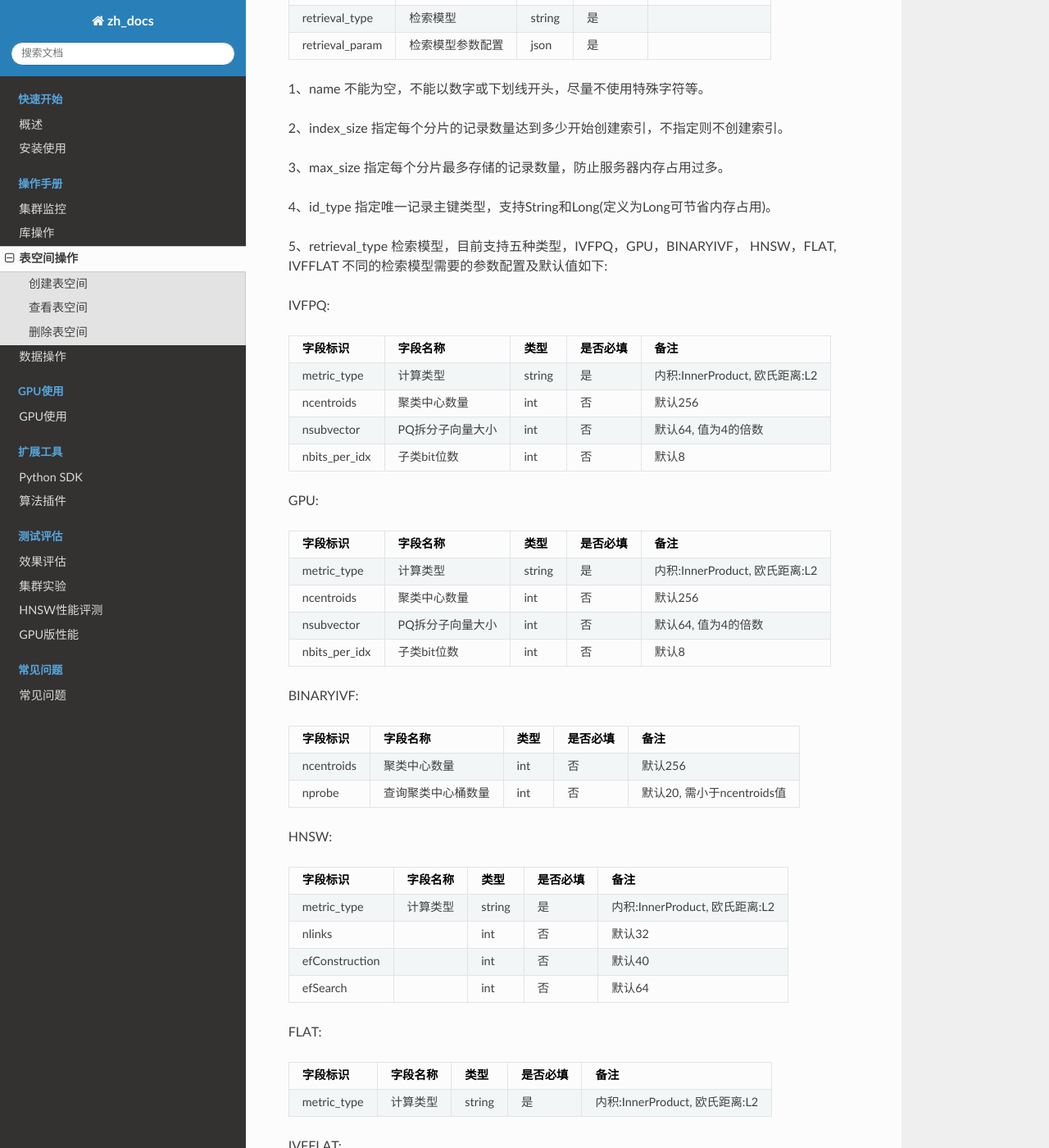
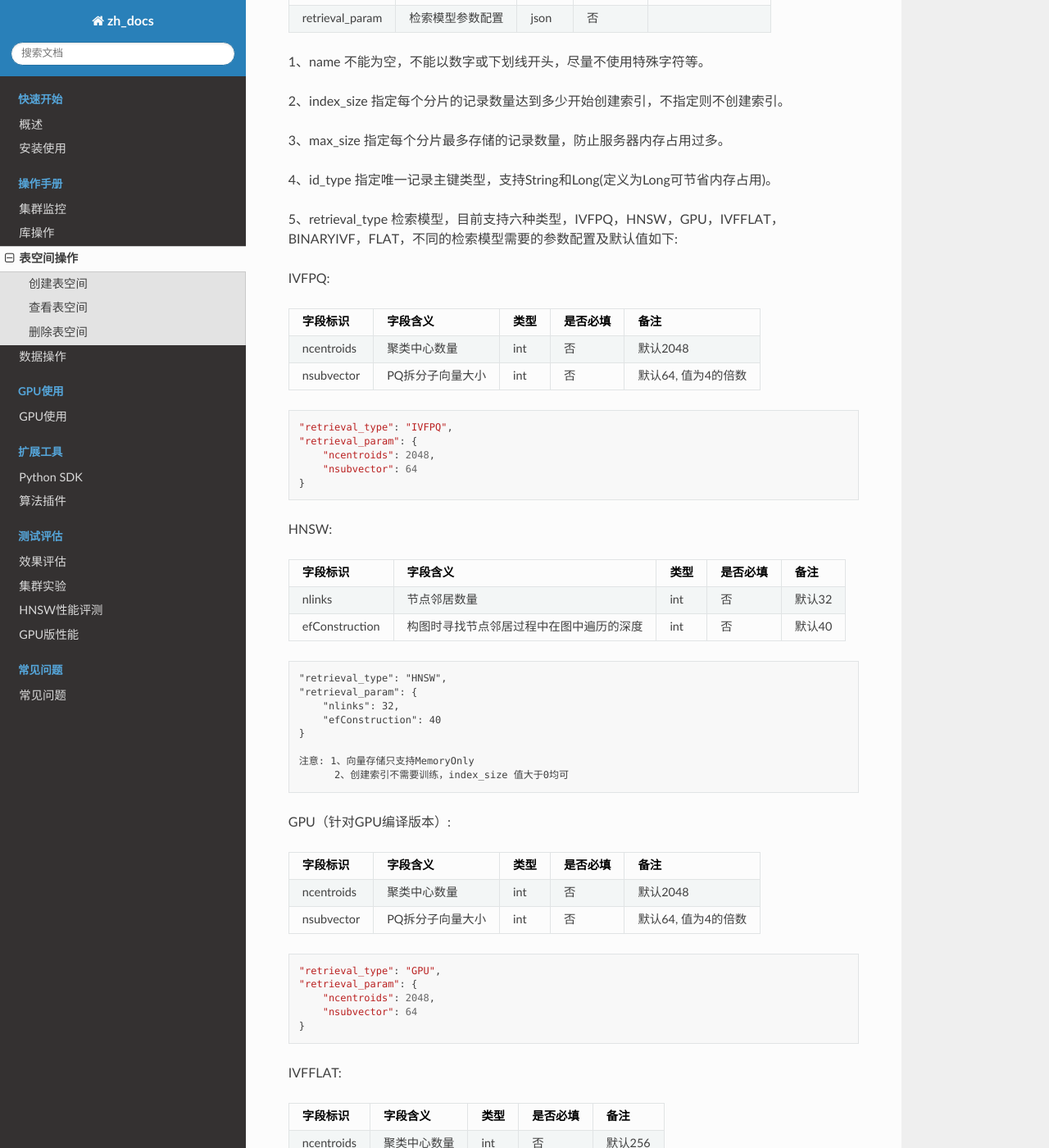
Before and after one commit to vearch/zh_docs, a Sphinx documentation site: the page built from docs/source/use_op/op_space.rst, in a window 1280 px wide and 1400 px high, scrolled down 1844 px. Shown: the whole window at 82% size. Built offline with Sphinx 7.4.7 and the Read the Docs theme 2.0.0, drawn with Linux system fonts in a browser that asks for light colours; pages that are not in the unit, such as notebooks, are missing from menus; some of the changed text lies outside the part shown.

Commit message:
change space param desc

```diff
--- a/docs/source/use_op/op_space.rst
+++ b/docs/source/use_op/op_space.rst
@@ -16,11 +16,9 @@ http://master_server代表master服务，$db_name是创建的库名, $space_name
       "engine": {
           "name": "gamma",
           "index_size": 70000,
-          "max_size": 10000000,
           "id_type": "String",
           "retrieval_type": "IVFPQ",
           "retrieval_param": {
-              "metric_type": "InnerProduct",
               "ncentroids": 256,
               "nsubvector": 32
           }
@@ -34,7 +32,7 @@ http://master_server代表master服务，$db_name是创建的库名, $space_name
           },
           "field3": {
               "type": "float",
-                  "index": true
+              "index": true
           },
           "field4": {
               "type": "string",
@@ -53,8 +50,11 @@ http://master_server代表master服务，$db_name是创建的库名, $space_name
           "field7": {
               "type": "vector",
               "dimension": 256,
-              "store_type": "MemoryOnly",
+              "format": "normalization",
+              "store_type": "RocksDB",
               "store_param": {
+                  "store_param": 2048,
+                  "compress": false
               }
           }
       }
@@ -65,7 +65,7 @@ http://master_server代表master服务，$db_name是创建的库名, $space_name
 参数说明:
 
 +-------------+---------------+---------------+----------+-----------------+
-|字段标识     |字段名称       |类型           |是否必填  |备注             |
+|字段标识     |字段含义       |类型           |是否必填  |备注             |
 +=============+===============+===============+==========+=================+
 |name         |空间名称       |string         |是        |                 |
 +-------------+---------------+---------------+----------+-----------------+
@@ -87,19 +87,17 @@ http://master_server代表master服务，$db_name是创建的库名, $space_name
 engine配置:
 
 +----------------+-----------------+---------------+----------+---------------------------------------+
-|字段标识        |字段名称         |类型           |是否必填  |备注                                   |
+|字段标识        |字段含义         |类型           |是否必填  |备注                                   |
 +================+=================+===============+==========+=======================================+
 |name            |引擎名称         |string         |是        |目前固定为gamma                        |
 +----------------+-----------------+---------------+----------+---------------------------------------+
 |index_size      |分片索引阀值     |int            |否        |                                       |
 +----------------+-----------------+---------------+----------+---------------------------------------+
-|max_size        |分片最大记录数量 |int            |否        |                                       |
-+----------------+-----------------+---------------+----------+---------------------------------------+
 |id_type         |唯一主键类型     |string         |否        |                                       |
 +----------------+-----------------+---------------+----------+---------------------------------------+
 |retrieval_type  |检索模型         |string         |是        |                                       |
 +----------------+-----------------+---------------+----------+---------------------------------------+
-|retrieval_param |检索模型参数配置 |json           |是        |                                       |
+|retrieval_param |检索模型参数配置 |json           |否        |                                       |
 +----------------+-----------------+---------------+----------+---------------------------------------+
 
 1、name 不能为空，不能以数字或下划线开头，尽量不使用特殊字符等。
@@ -110,79 +108,98 @@ engine配置:
 
 4、id_type 指定唯一记录主键类型，支持String和Long(定义为Long可节省内存占用)。
 
-5、retrieval_type 检索模型，目前支持五种类型，IVFPQ，GPU，BINARYIVF， HNSW，FLAT, IVFFLAT 不同的检索模型需要的参数配置及默认值如下:
+5、retrieval_type 检索模型，目前支持六种类型，IVFPQ，HNSW，GPU，IVFFLAT，BINARYIVF，FLAT，不同的检索模型需要的参数配置及默认值如下:
 
 IVFPQ:
 
 +---------------+------------------+------------+------------+----------------------------------------+
-|字段标识       |字段名称          |类型        |是否必填    |备注                                    |
+|字段标识       |字段含义          |类型        |是否必填    |备注                                    |
 +===============+==================+============+============+========================================+
-|metric_type    |计算类型          |string      |是          |内积:InnerProduct, 欧氏距离:L2          |
-+---------------+------------------+------------+------------+----------------------------------------+
-|ncentroids     |聚类中心数量      |int         |否          |默认256                                 |
+|ncentroids     |聚类中心数量      |int         |否          |默认2048                                |
 +---------------+------------------+------------+------------+----------------------------------------+
 |nsubvector     |PQ拆分子向量大小  |int         |否          |默认64, 值为4的倍数                     |
 +---------------+------------------+------------+------------+----------------------------------------+
-|nbits_per_idx  |子类bit位数       |int         |否          |默认8                                   |
-+---------------+------------------+------------+------------+----------------------------------------+
 
-GPU:
+::
+
+  "retrieval_type": "IVFPQ",
+  "retrieval_param": {
+      "ncentroids": 2048,
+      "nsubvector": 64
+  }
+
+HNSW:
+
++---------------+-----------------------------------------+------------+------------+---------------+
+|字段标识       |字段含义                                 |类型        |是否必填    |备注           |
++===============+=========================================+============+============+===============+
+|nlinks         |节点邻居数量                             |int         |否          |默认32         |
++---------------+-----------------------------------------+------------+------------+---------------+
+|efConstruction |构图时寻找节点邻居过程中在图中遍历的深度 |int         |否          |默认40         |
++---------------+-----------------------------------------+------------+------------+---------------+
+
+::
+
+  "retrieval_type": "HNSW",
+  "retrieval_param": {
+      "nlinks": 32,
+      "efConstruction": 40
+  }
+
+  注意: 1、向量存储只支持MemoryOnly
+        2、创建索引不需要训练，index_size 值大于0均可
+
+GPU（针对GPU编译版本）:
 
 +---------------+------------------+------------+------------+----------------------------------------+
-|字段标识       |字段名称          |类型        |是否必填    |备注                                    |
+|字段标识       |字段含义          |类型        |是否必填    |备注                                    |
 +===============+==================+============+============+========================================+
-|metric_type    |计算类型          |string      |是          |内积:InnerProduct, 欧氏距离:L2          |
-+---------------+------------------+------------+------------+----------------------------------------+
-|ncentroids     |聚类中心数量      |int         |否          |默认256                                 |
+|ncentroids     |聚类中心数量      |int         |否          |默认2048                                |
 +---------------+------------------+------------+------------+----------------------------------------+
 |nsubvector     |PQ拆分子向量大小  |int         |否          |默认64, 值为4的倍数                     |
 +---------------+------------------+------------+------------+----------------------------------------+
-|nbits_per_idx  |子类bit位数       |int         |否          |默认8                                   |
+
+::
+
+  "retrieval_type": "GPU",
+  "retrieval_param": {
+      "ncentroids": 2048,
+      "nsubvector": 64
+  }
+
+IVFFLAT:
+
 +---------------+------------------+------------+------------+----------------------------------------+
+|字段标识       |字段含义          |类型        |是否必填    |备注                                    |
++===============+==================+============+============+========================================+
+|ncentroids     |聚类中心数量      |int         |否          |默认256                                 |
++---------------+------------------+------------+------------+----------------------------------------+
+
+::
+
+  "retrieval_type": "IVFFLAT",
+  "retrieval_param": {
+      "ncentroids": 256
+  }
+
+ 注意: 1、向量存储方式只支持RocksDB
 
 BINARYIVF:
 
 +---------------+------------------+------------+------------+----------------------------------------+
-|字段标识       |字段名称          |类型        |是否必填    |备注                                    |
+|字段标识       |字段含义          |类型        |是否必填    |备注                                    |
 +===============+==================+============+============+========================================+
 |ncentroids     |聚类中心数量      |int         |否          |默认256                                 |
 +---------------+------------------+------------+------------+----------------------------------------+
-|nprobe         |查询聚类中心桶数量|int         |否          |默认20, 需小于ncentroids值              |
-+---------------+------------------+------------+------------+----------------------------------------+
 
-HNSW:
+::
 
-+---------------+------------------+------------+------------+----------------------------------------+
-|字段标识       |字段名称          |类型        |是否必填    |备注                                    |
-+===============+==================+============+============+========================================+
-|metric_type    |计算类型          |string      |是          |内积:InnerProduct, 欧氏距离:L2          |
-+---------------+------------------+------------+------------+----------------------------------------+
-|nlinks         |                  |int         |否          |默认32                                  |
-+---------------+------------------+------------+------------+----------------------------------------+
-|efConstruction |                  |int         |否          |默认40                                  |
-+---------------+------------------+------------+------------+----------------------------------------+
-|efSearch       |                  |int         |否          |默认64                                  |
-+---------------+------------------+------------+------------+----------------------------------------+
+  "retrieval_type": "BINARYIVF",
+  "retrieval_param": {
+      "ncentroids": 256
+  }
 
-
-FLAT:
-
-+---------------+------------------+------------+------------+----------------------------------------+
-|字段标识       |字段名称          |类型        |是否必填    |备注                                    |
-+===============+==================+============+============+========================================+
-|metric_type    |计算类型          |string      |是          | 内积:InnerProduct, 欧氏距离:L2         |
-+---------------+------------------+------------+------------+----------------------------------------+
-
-IVFFLAT:
-
-+---------------+------------------+------------+------------+----------------------------------------+
-|字段标识       |字段名称          |类型        |是否必填    |备注                                    |
-+===============+==================+============+============+========================================+
-|metric_type    |计算类型          |string      |是          | 内积:InnerProduct, 欧氏距离:L2         |
-+---------------+------------------+------------+------------+----------------------------------------+
-|ncentroids     |聚类中心数量      |int         |否          |默认256                                 |
-+---------------+------------------+------------+------------+----------------------------------------+
-
+  注意: 1、向量长度是8的倍数
 
 properties配置:
 
@@ -194,17 +211,19 @@ properties配置:
 
 4、vector 类型字段为特征字段，一个表空间中支持多个特征字段，vector类型的字段支持的属性如下:
 
-+-------------+---------------+---------------+----------+----------------------------+
-|字段标识     |字段名称       |类型           |是否必填  |备注                        |
-+=============+===============+===============+==========+============================+
-|dimension    |特征维数       |int            |是        |值上述nsubvector值的整数倍  |
-+-------------+---------------+---------------+----------+----------------------------+
++-------------+---------------+---------------+----------+----------------------------------------------+
+|字段标识     |字段含义       |类型           |是否必填  |备注                                          |
++=============+===============+===============+==========+==============================================+
+|dimension    |特征维数       |int            |是        |                                              |
++-------------+---------------+---------------+----------+----------------------------------------------+
+|format       |归一化处理     |string         |否        |设置为normalization对添加的特征向量归一化处理 |
++-------------+---------------+---------------+----------+----------------------------------------------+
 |store_type   |特征存储类型   |string         |否        |支持MemoryOnly、Mmap和RocksDB, 默认MemoryOnly |
-+-------------+---------------+---------------+----------+----------------------------+
-|store_param  |存储参数设置   |json           |否        |针对不同store_type的存储参数        |
-+-------------+---------------+---------------+----------+----------------------------+
-|model_id     |特征插件模型   |string         |否        |使用特征插件服务时指定      |
-+-------------+---------------+---------------+----------+----------------------------+
++-------------+---------------+---------------+----------+----------------------------------------------+
+|store_param  |存储参数设置   |json           |否        |针对不同store_type的存储参数                  |
++-------------+---------------+---------------+----------+----------------------------------------------+
+|model_id     |特征插件模型   |string         |否        |使用特征插件服务时指定                        |
++-------------+---------------+---------------+----------+----------------------------------------------+
 
 5、dimension 定义type是vector的字段，指定特征维数大小。
 
@@ -220,7 +239,7 @@ properties配置:
 
 cache_size: 数值类型，单位是M bytes，默认1024。store_type="RocksDB"时，它表示RocksDB的读缓冲大小，值越大读向量的性能越好，一般设置1024、2048、4096和6144即可；store_type="Mmap"时，它表示写缓冲的大小，不用太大，一般512、1024或2048即可；store_type="MemoryOnly"，它没有用。
 
-compress: bool类型，默认false。true表示对原始向量进行压缩，一般会将原始向量压缩为原来的50%，可以节省内存和磁盘；false表示不压缩。
+compress: bool类型，默认false。true表示对原始向量进行压缩，一般会将原始向量压缩为原来的50%，可以节省内存和磁盘；false表示不压缩；目前支持RocksDB和MemoryOnly， Mmap暂不支持。
 
 
 查看表空间
```
Also changed, not shown: other parts of docs/source/use_op/op_space.rst (+0 -1 lines).
